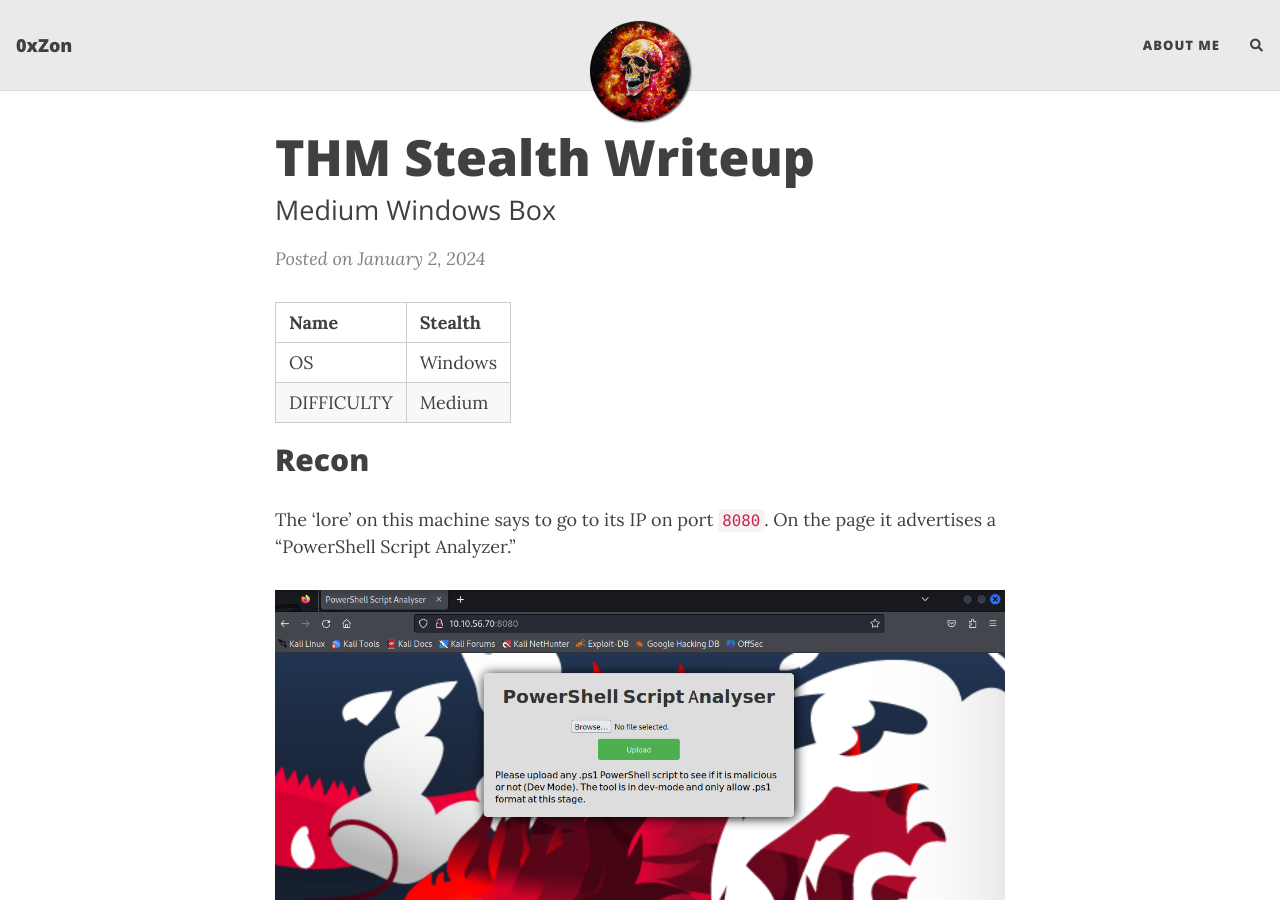
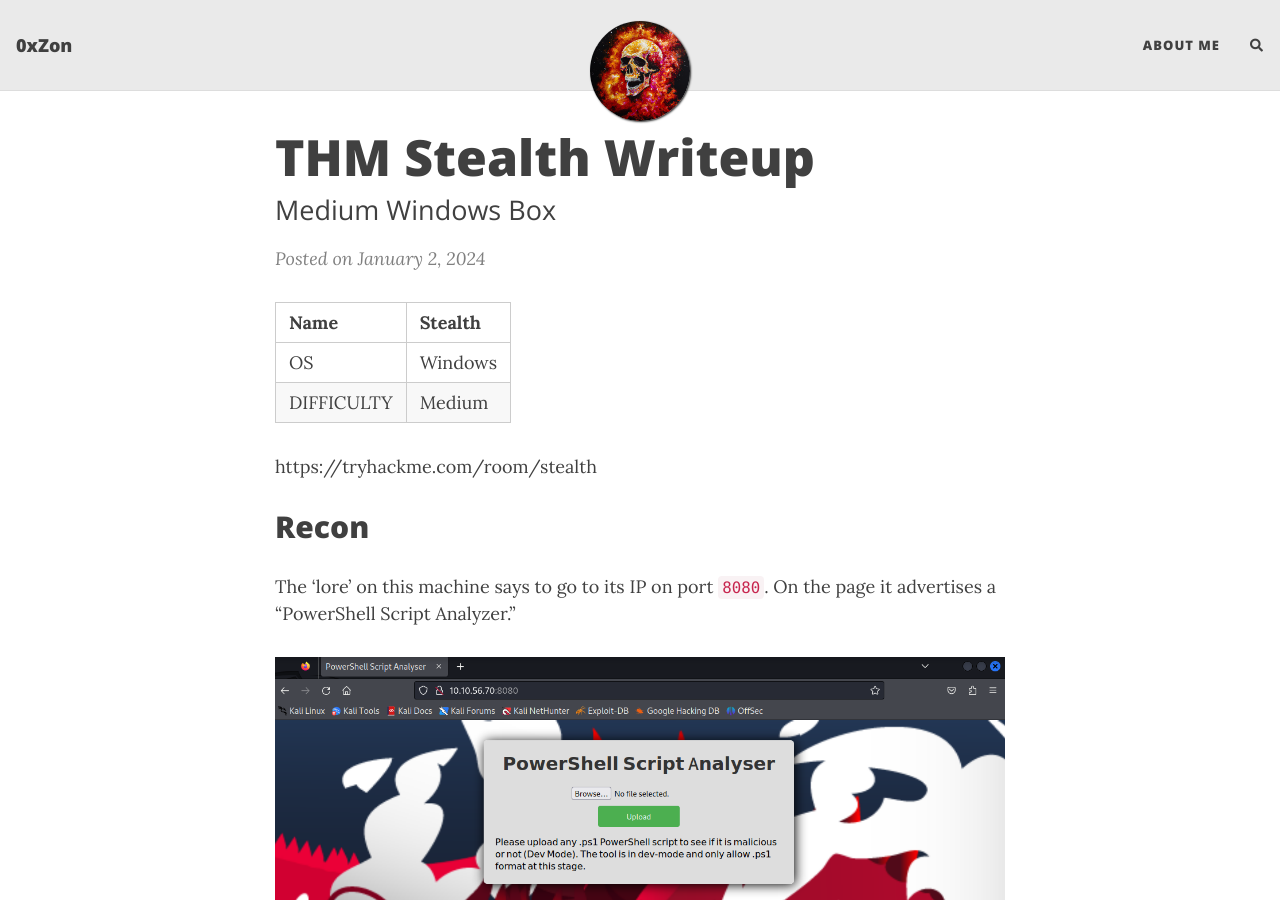
Before and after one commit to 0xZon/0xZon.github.io, a Jekyll site: the page built from _posts/2024-01-02-THM-Stealth.md, in a window 1280 px wide and 900 px high. Built offline with Jekyll 4.4.1, drawn with Linux system fonts in a browser that asks for light colours; nearby versions of some CDN libraries; comment, search, counter and statistics services are not loaded; some of the changed lines change nothing that is shown.

Commit message:
Update and rename 2024-01-02-HTM-Stealth.md to 2024-01-02-THM-Stealth.md

```diff
--- a/_posts/2024-01-02-HTM-Stealth.md
+++ b/_posts/2024-01-02-THM-Stealth.md
@@ -10,6 +10,7 @@
 | OS | Windows |
 | DIFFICULTY | Medium |
 
+https://tryhackme.com/room/stealth
 
 ## Recon
 The 'lore' on this machine says to go to its IP on port `8080`. On the page it advertises a "PowerShell Script Analyzer."
```
